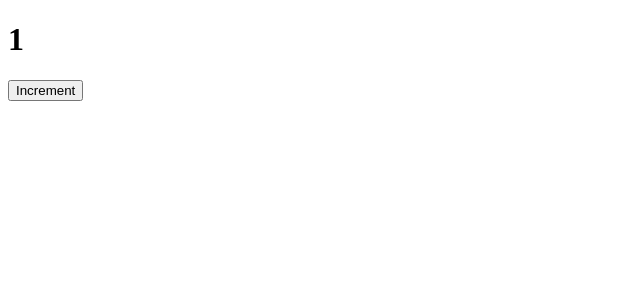
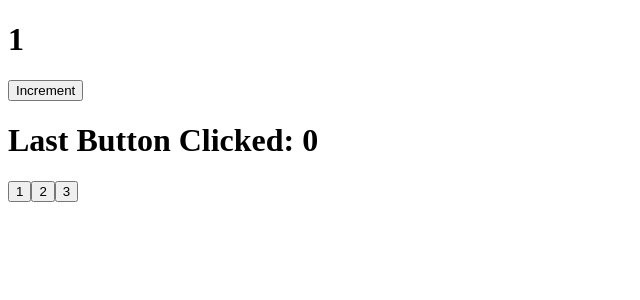
Before and after one commit to f-marinelli/esercizi-react, a React (Create React App) app: page / in a window 1280 px wide. Shown: the top 300 px of the page, without its empty margins (0-640 px from the left). Built offline with nearby package versions, Linux system fonts and the light colour scheme.

Commit message:
Events-03

```diff
--- a/src/App.js
+++ b/src/App.js
@@ -1,7 +1,13 @@
 import { ClickCounter } from './ClickCounter';
+import { ClickTracker } from './ClickTracker';
 
 function App() {
-  return <ClickCounter />;
+  return (
+    <>
+      <ClickCounter />
+      <ClickTracker />
+    </>
+  );
 }
 
 export default App;
--- /dev/null
+++ b/src/ClickTracker.js
@@ -0,0 +1,30 @@
+import React from 'react';
+
+export class ClickTracker extends React.Component {
+  state = {
+    track: 0,
+  };
+
+  handleTrack = (e) => {
+    this.setState({
+      track: e.target.value,
+    });
+  };
+
+  render() {
+    return (
+      <>
+        <h1>Last Button Clicked: {this.state.track}</h1>
+        <button onClick={this.handleTrack} value={1}>
+          1
+        </button>
+        <button onClick={this.handleTrack} value={2}>
+          2
+        </button>
+        <button onClick={this.handleTrack} value={3}>
+          3
+        </button>
+      </>
+    );
+  }
+}
```
Also changed, not shown: Events 01.txt (deleted), Events 03.txt (added).
